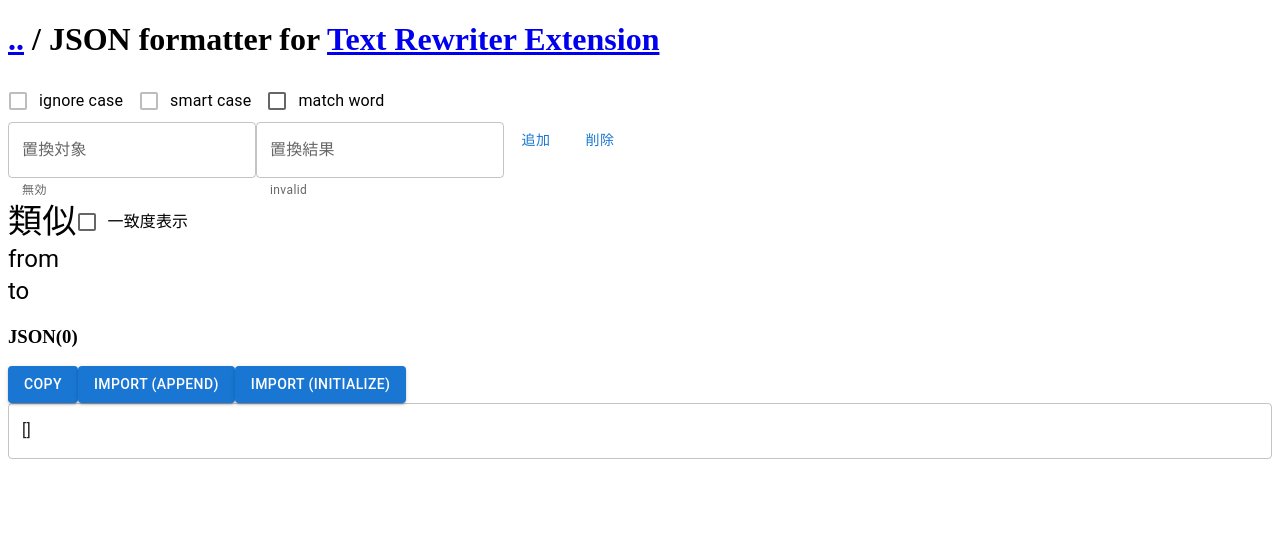
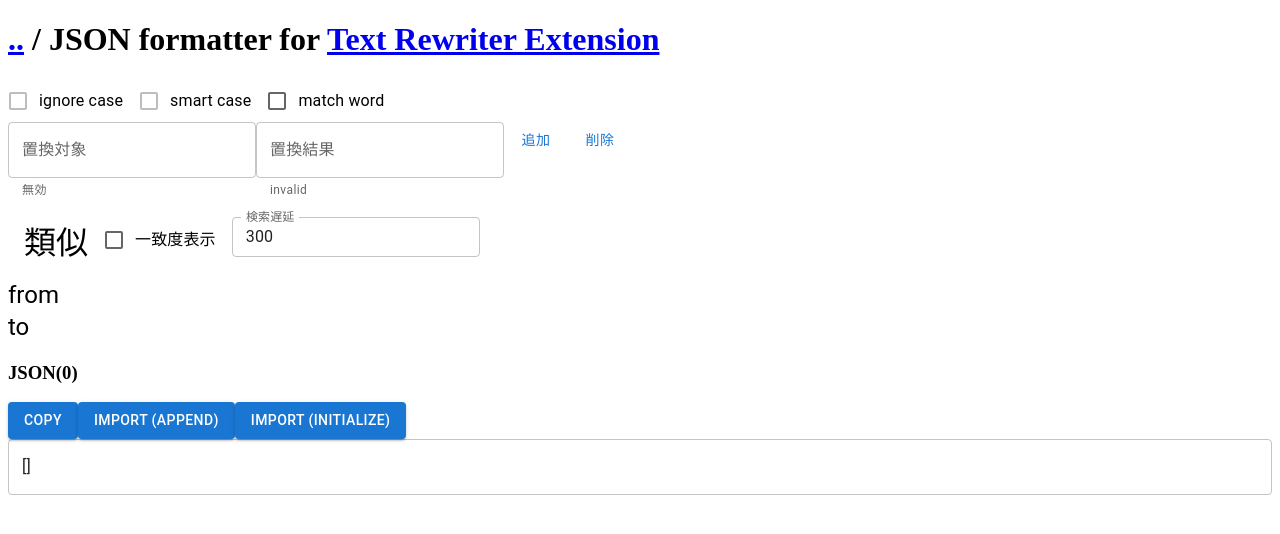
Before and after one commit to uxiun/transformat, a Next.js app: page /TextRewriter in a window 1280 px wide. Shown: the top 534 px of the page. Built offline with nearby package versions, Linux system fonts and the light colour scheme.

Commit message:
debounce; css

```diff
--- a/pages/TextRewriter/entries.tsx
+++ b/pages/TextRewriter/entries.tsx
@@ -10,18 +10,33 @@ import {
   inputtingEntryAtom,
   newEntryAtom,
   ngramIndexesForEntryAtom,
+  searchDelayAtom,
   uilanguageAtom,
 } from "@/ts/atom"
-import { Box, Button, FormControl, IconButton, Input, TextField, Typography, Checkbox, FormControlLabel } from "@mui/material"
-import EditIcon from '@mui/icons-material/Edit';
+import {
+  Box,
+  Button,
+  FormControl,
+  IconButton,
+  Input,
+  TextField,
+  Typography,
+  Checkbox,
+  FormControlLabel,
+} from "@mui/material"
+import EditIcon from "@mui/icons-material/Edit"
 import { useAtom } from "jotai"
-import { FC, useMemo, useState } from "react"
+import React, { FC, ReactEventHandler, useEffect, useMemo, useState } from "react"
 import RecycleForm from "./recycleForm"
 import { concernLength, ngramScoreMap } from "@/ts/ts/text"
 import { caseUndefined, mapUnions, mapUnionsToAverage } from "@/ts/ts/map"
-import { LimitN } from "@/ts/type"
+import { LimitN, SimilarForm, defaultSimilarForm } from "@/ts/type"
 import { translationTree } from "@/ts/lang"
-import { ketaDirty, ketaDirtyDisplay } from "@/ts/ts/number";
+import { ketaDirty, ketaDirtyDisplay } from "@/ts/ts/number"
+import { Controller, useForm, useWatch } from "react-hook-form"
+import { useDebounce } from "@/ts/hook"
+import SearchForm from "./searchForm"
+import { spacecss } from "@/ts/css"
 
 const Entries: FC = () => {
   return (
@@ -69,21 +84,19 @@ const SimilarEntries: FC<SimilarEntriesProp> = prop => {
   const [atomUIlanguage] = useAtom(uilanguageAtom)
 
   const [showPoint, setShowPoint] = useState(false)
+
   const lengthmaps = getLengthMap(atomEntryIdDedupedMap, atomDedupedMap)
 
-  const ngramScoreMap_concernLength =
-  (fromto: keyof FromToObj) =>
+  const ngramScoreMap_concernLength = (fromto: keyof FromToObj) =>
     concernLength(
       mapUnionsToAverage(
         atomIndex[fromto].map(index => {
           const ngramScored = ngramScoreMap(index)(inputting[fromto])
           // console.log(`ngramScored${index.n}`, ngramScored)
           return ngramScored
-
         })
       )
-    )
-    (inputting[fromto].length, lengthmaps[fromto])
+    )(inputting[fromto].length, lengthmaps[fromto])
 
   const similarfrom = useMemo(() => {
     // console.log("atom index", atomIndex)
@@ -98,18 +111,18 @@ const SimilarEntries: FC<SimilarEntriesProp> = prop => {
 
   const similarCalc = {
     from: similarfrom,
-    to: similarto
+    to: similarto,
   }
   const cssflexCenter = {
-    display: "flex"
-    ,alignItems:"center"
+    display: "flex",
+    alignItems: "center",
   }
 
-  const similarList = (fromto: keyof FromToObj) => function listfunc() {
-    return <Box>
-      <Typography
-        variant="h5"
-      >{fromto} </Typography>
+  const similarList = (fromto: keyof FromToObj) =>
+    function listfunc() {
+      return (
+        <Box>
+          <Typography variant="h5">{fromto} </Typography>
           <Box>
             {similarCalc[fromto].map(([id, score]) => {
               // console.log("atomEntryIdDedupedMap", atomEntryIdDedupedMap)
@@ -118,7 +131,7 @@ const SimilarEntries: FC<SimilarEntriesProp> = prop => {
                 <Box>cannot get id</Box>
               ) : (
                 <Box {...cssflexCenter}>
-              {showPoint? `${ketaDirtyDisplay("round", 5)(score)}`: ``}
+                  {showPoint ? `${ketaDirtyDisplay("round", 5)(score)}` : ``}
                   {caseUndefined(atomDedupedMap.get(fkey ?? ""))(v => {
                     const e: Entry = { ...JSON.parse(fkey), to: v }
                     return <EachEntry entry={e} />
@@ -128,35 +141,36 @@ const SimilarEntries: FC<SimilarEntriesProp> = prop => {
             })}
           </Box>
         </Box>
+      )
     }
+
   return (
     <Box>
       <Box
-        {...cssflexCenter}
-      >
-        <Typography
-          variant="h4"
-        >
-          {translationTree.headerTitle.list.similar[atomUIlanguage]}
-        </Typography>
+        sx={{
+          display: "flex",
+          ...spacecss.similarForm,
+        }}>
+        <Box fontSize={"2em"}>{translationTree.headerTitle.list.similar[atomUIlanguage]}</Box>
+        <Box
+          sx={{
+            display: "flex",
+            paddingX: 2,
+          }}>
           <FormControlLabel
             control={
               <Checkbox
                 checked={!!showPoint}
-              onChange={()=> setShowPoint(d => !d)}
+                onChange={() => setShowPoint(d => !d)}
                 value="showPoint"
               />
-
             }
             label={translationTree.showPoint[atomUIlanguage]}
           />
+          <SearchForm />
         </Box>
-      <Box>
-        {[
-          similarList("from")()
-          ,similarList("to")()
-        ]}
       </Box>
+      <Box>{[similarList("from")(), similarList("to")()]}</Box>
     </Box>
   )
 }
@@ -208,16 +222,13 @@ const EachEntry: FC<PropEntry> = ({ entry }) => {
   const [formVisible, setFormVisible] = useState(false)
 
   return (
-    <Box
-      display={"flex"}
-      alignItems={"center"}
-    >
+    <Box display={"flex"} alignItems={"center"}>
       <IconButton
         size="small"
         onClick={() => {
           setFormVisible(s => !s)
         }}>
-          <EditIcon fontSize="small"/>
+        <EditIcon fontSize="small" />
       </IconButton>
       {formVisible ? (
         <RecycleForm hideMe={() => setFormVisible(false)} defaultValues={entry} />
--- a/pages/TextRewriter/entryForm.tsx
+++ b/pages/TextRewriter/entryForm.tsx
@@ -1,5 +1,5 @@
 import validator from "validator";
-import { Entry, TooltipOperationBools, allentriesAtom, dedupEntries, dedupedEntryMapAtom, defaultEntry, defaultTooltipOperationBools, entryAttributeReadable, entryIdDedupedMapAtom, get_by_entry, inputtingEntryAtom, keyvalueToEntry, matchingEntryAtom, newEntryAtom, nextEntryIdAtom, ngramIndexesForEntryAtom, ngramIndexingEntry, uilanguageAtom } from "@/ts/atom";
+import { Entry, TooltipOperationBools, allentriesAtom, dedupEntries, dedupedEntryMapAtom, defaultEntry, defaultTooltipOperationBools, entryAttributeReadable, entryIdDedupedMapAtom, get_by_entry, inputtingEntryAtom, keyvalueToEntry, matchingEntryAtom, newEntryAtom, nextEntryIdAtom, ngramIndexesForEntryAtom, ngramIndexingEntry, searchDelayAtom, uilanguageAtom } from "@/ts/atom";
 import { translationTree } from "@/ts/lang";
 import { Box, Button, Checkbox, FormControlLabel, TextField, Tooltip } from "@mui/material";
 import { useAtom } from "jotai";
@@ -8,6 +8,7 @@ import { Controller, useForm, useWatch } from "react-hook-form";
 import Entries from "./entries";
 import JSONoutput from "./output";
 import { ngramIndexing, ngramSegmentify } from "@/ts/ts/text";
+import { useDebounce } from "@/ts/hook";
 
 const EntryForm: FC = () => {
   const [message, setMessage] = useState<MessageBoxProps>({
@@ -23,6 +24,7 @@ const EntryForm: FC = () => {
   const [atomIndex, setatomIndex] = useAtom(ngramIndexesForEntryAtom)
   const [atomNextEntryId, setatomNextEntryId] = useAtom(nextEntryIdAtom)
   const [atomEntryIdDedupedMap, setatomEntryIdDedupedMap] = useAtom(entryIdDedupedMapAtom)
+  const [atomSearchDelay] = useAtom(searchDelayAtom)
 
 
   const [entriesForJSON, setEntriesForJSON] = useState(allentries)
@@ -30,7 +32,8 @@ const EntryForm: FC = () => {
   const {control, handleSubmit, formState} = useForm<Form>({
     defaultValues: defaultEntry
   })
-  const useWatchValue = useWatch({control})
+  const realtimeUseWatchValue = useWatch({control})
+  const useWatchValue = useDebounce(atomSearchDelay, realtimeUseWatchValue)
   const [dedupedEntryMap, setDedupedEntryMap] = useAtom(dedupedEntryMapAtom)
   const [isCheckboxEnable, setIsCheckboxEnable] = useState(false);
   type AddButtonContent = "add"|"update"
@@ -38,6 +41,8 @@ const EntryForm: FC = () => {
   const [openTip, setOpenTip] = useState<TooltipOperationBools>(defaultTooltipOperationBools)
 
   useEffect(()=>{
+    const debounce = setTimeout(()=>{
+
       const newe: Entry = {
         from: useWatchValue.from?? newForm.from,
         to: useWatchValue.to?? newForm.to,
@@ -57,6 +62,8 @@ const EntryForm: FC = () => {
         setAddButtonContent("add")
         setatomMatchingEntry(newe)
       }
+    }, 100);
+    return ()=> clearTimeout(debounce)
   }, [useWatchValue, allentries])
   const addEntry = (f: Form) => {
     const {to, ...fkey} = f
--- a/pages/TextRewriter/recycleForm.tsx
+++ b/pages/TextRewriter/recycleForm.tsx
@@ -16,9 +16,11 @@ import {
   nextEntryIdAtom,
   ngramIndexesForEntryAtom,
   ngramIndexingEntry,
+  searchDelayAtom,
   uilanguageAtom,
   updateIndexList,
 } from "@/ts/atom"
+import { useDebounce } from "@/ts/hook"
 import { translationTree } from "@/ts/lang"
 import { list_modify } from "@/ts/ts/list"
 import { caseUndefined } from "@/ts/ts/map"
@@ -46,18 +48,20 @@ const RecycleForm: FC<RecycleFormProp> = prop => {
   const [atomIndex, setatomIndex] = useAtom(ngramIndexesForEntryAtom)
   const [atomNextEntryId, setatomNextEntryId] = useAtom(nextEntryIdAtom)
   const [atomEntryIdDedupedMap, setatomEntryIdDedupedMap] = useAtom(entryIdDedupedMapAtom)
+  const [atomSearchDelay] = useAtom(searchDelayAtom)
 
   const [entriesForJSON, setEntriesForJSON] = useState(allentries)
   type Form = Entry
   const { control, handleSubmit, formState } = useForm<Form>({
     defaultValues: prop.defaultValues,
   })
-  const useWatchValue = useWatch({ control })
+  const realtimeUseWatchValue = useWatch({ control })
   const [dedupedEntryMap, setDedupedEntryMap] = useAtom(dedupedEntryMapAtom)
   const [isCheckboxEnable, setIsCheckboxEnable] = useState(false)
   type AddButtonContent = "add" | "update"
   const [addButtonContent, setAddButtonContent] = useState<AddButtonContent>("add")
   const [openTip, setOpenTip] = useState<TooltipOperationBools>(defaultTooltipOperationBools)
+  const useWatchValue = useDebounce(atomSearchDelay, realtimeUseWatchValue)
 
   useEffect(() => {
     const newe: Entry = {
@@ -80,6 +84,7 @@ const RecycleForm: FC<RecycleFormProp> = prop => {
       setatomMatchingEntry(newe)
     }
   }, [useWatchValue, allentries])
+
   const addEntry = (f: Form) => {
     // console.log("addEntry called")
     // console.log("atomNextEntryId", atomNextEntryId)
--- /dev/null
+++ b/pages/TextRewriter/searchForm.tsx
@@ -0,0 +1,47 @@
+import { searchDelayAtom, uilanguageAtom } from "@/ts/atom"
+import { useDebounce } from "@/ts/hook"
+import { translationTree } from "@/ts/lang"
+import { SimilarForm, defaultSimilarForm } from "@/ts/type"
+import { Box, TextField } from "@mui/material"
+import { useAtom } from "jotai"
+import { FC, useEffect, useState } from "react"
+import { Controller, useForm, useWatch } from "react-hook-form"
+
+const SearchForm: FC = () => {
+  const [atomSearchDelay, setAtomSearchDelay] = useAtom(searchDelayAtom)
+  const [atomUIlanguage] = useAtom(uilanguageAtom)
+
+  const { control, register } = useForm<SimilarForm>({
+    defaultValues: defaultSimilarForm,
+  })
+  const useWatchValue = useWatch({ control })
+  const useWatchValueCopy = useDebounce(300, useWatchValue)
+  const [focusing, setFocusing] = useState(false)
+
+  useEffect(() => {
+    setAtomSearchDelay(useWatchValue.delay ?? defaultSimilarForm.delay)
+  }, [useWatchValueCopy])
+
+  return (
+    <Box>
+      <Controller
+        control={control}
+        name="delay"
+        render={({ field, fieldState }) => (
+          <TextField
+            {...field}
+            type="number"
+            size="small"
+            label={translationTree.searchDelay.label[atomUIlanguage]}
+            ref={register("delay").ref}
+            onFocus={() => setFocusing(f => !f)}
+            onBlur={() => setFocusing(f => !f)}
+            helperText={focusing && translationTree.searchDelay.help[atomUIlanguage]}
+          />
+        )}
+      />
+    </Box>
+  )
+}
+
+export default SearchForm
--- a/ts/atom.ts
+++ b/ts/atom.ts
@@ -27,6 +27,7 @@ export type Entry = {
 }
 const langs = ["ja", "en"] as const
 type Lang = (typeof langs)[number]
+export const searchDelayAtom = atom(300)
 const entryAttributeTranslations: Record<keyof Entry, Record<Lang, string>> = {
   from: {
     en: "from",
--- /dev/null
+++ b/ts/css.ts
@@ -0,0 +1,5 @@
+export const spacecss = {
+  similarForm: {
+    padding: [1, 2],
+  },
+}
--- /dev/null
+++ b/ts/hook.ts
@@ -0,0 +1,12 @@
+import { useEffect, useState } from "react"
+
+export const useDebounce = <K>(delay: number, value: K): K => {
+  const [debouncedValue, setDebouncedValue] = useState(value);
+  useEffect(()=>{
+    const timer = setTimeout(()=> setDebouncedValue(value), delay)
+
+    return ()=> clearTimeout(timer)
+  }, [value, delay])
+
+  return debouncedValue
+}
--- a/ts/lang.ts
+++ b/ts/lang.ts
@@ -78,4 +78,15 @@ export const translationTree = {
     en: "show match point",
     ja: "一致度表示"
   },
+  searchDelay: {
+    label:
+    {
+      en: "search delay",
+      ja: "検索遅延"
+    },
+    help: {
+      en: "increase this if input lagged",
+      ja: "入力がもたつくなら数値を大きく"
+    }
+  }
 }
--- a/ts/type.ts
+++ b/ts/type.ts
@@ -1,3 +1,10 @@
 export type LimitN = {
   limit: number
 }
+
+export type SimilarForm = {
+  delay: number
+}
+export const defaultSimilarForm: SimilarForm = {
+  delay: 300
+}
```
Lines whose indentation alone changed are shown as unchanged.
